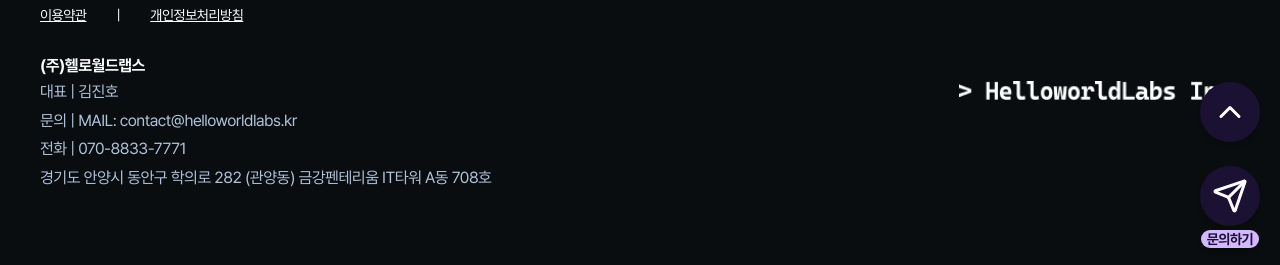
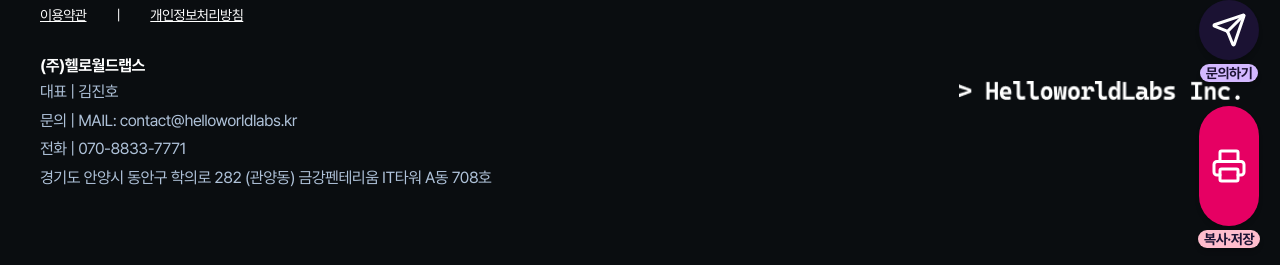
Before and after one commit to helloworldlabs-projects/AX-Compass, a Next.js app: page /institution in a window 1280 px wide. Shown: the part 532-797 px from the top of the page. Built offline with nearby package versions, Linux system fonts and the light colour scheme; no server answers; sample sign-in values are in the browser's storage.

Commit message:
fix: 인쇄 품질 개선 — 레이아웃 불일치·이미지 누락·불필요 요소 노출 수정

```diff
--- a/app/globals.css
+++ b/app/globals.css
@@ -446,7 +446,7 @@
 
 @media print {
   @page {
-    margin: 15mm;
+    margin: 5mm;
   }
 
   * {
@@ -476,13 +476,13 @@
     padding-left: 8px !important;
     padding-right: 8px !important;
     overflow: hidden !important;
-    break-inside: avoid;
+    break-inside: auto !important;
   }
 
   /* Prevent recharts from being sliced at page boundaries */
   .recharts-wrapper,
   .recharts-responsive-container {
-    break-inside: avoid;
+    break-inside: auto !important;
   }
 
   /* Prevent arbitrary content blocks from being cut */
@@ -493,7 +493,7 @@
 
   /* CurriculumTreeChart: 이미지로 렌더링되므로 페이지 경계에서 잘리지 않음 */
   .curriculum-tree-container {
-    break-inside: avoid;
-    page-break-inside: avoid;
+    break-inside: auto !important;
+    page-break-inside: auto !important;
   }
 }
--- a/app/institution/_components/InstitutionNoticeBanners.tsx
+++ b/app/institution/_components/InstitutionNoticeBanners.tsx
@@ -67,6 +67,7 @@
             <Image
               src="/images/logo/img_logo_helloworldlabs.png"
               alt=""
+              priority
               width={300}
               height={30}
               className="h-[30px] w-[300px] object-contain"
--- a/app/institution/page.tsx
+++ b/app/institution/page.tsx
@@ -55,6 +55,7 @@
   return (
     <Container>
       <Link
+        data-print-hidden
         href="https://helloworldlabs-1.gitbook.io/helloworldlabs-manual/IEjzBMwL1CRDQtU4u05j/ax-compass"
         target="_blank"
         rel="noopener noreferrer"
@@ -64,7 +65,10 @@
       </Link>
       <InstitutionHeaderSection stats={stats} />
       {fullStats && fullStats.departments.length > 1 && (
-        <div className="bg-special-dark-blue-0 flex w-full max-w-[700px] flex-col gap-6 rounded-[20px] border border-gray-100 p-6">
+        <div
+          data-print-hidden
+          className="bg-special-dark-blue-0 flex w-full max-w-[700px] flex-col gap-6 rounded-[20px] border border-gray-100 p-6"
+        >
           <div className="txt-b-bold flex gap-1">
             <div>※ </div>
             <div>
--- a/app/result/components/ResultContainer.tsx
+++ b/app/result/components/ResultContainer.tsx
@@ -367,7 +367,7 @@
                   </div>
                 </div>
               </div>
-              <div className="print-no-break w-full max-w-[1000px]">
+              <div className="w-full max-w-[1000px]">
                 <CurriculumTreeChart
                   roadmapType="overall"
                   activeNodes={step.curriculumTree.nodes}
--- a/components/layout/Floating.tsx
+++ b/components/layout/Floating.tsx
@@ -1,6 +1,6 @@
 'use client';
 
-import { ChevronUp, Send, SquarePen } from 'lucide-react';
+import { ChevronUp, Printer, Send, SquarePen } from 'lucide-react';
 import { InquiryModal } from '../modals/InquiryModal';
 import { useState } from 'react';
 import Link from 'next/link';
@@ -46,21 +46,21 @@
   );
 }
 
-// function PrintAndDownloadButton() {
-//   return (
-//     <button
-//       className="group flex cursor-pointer flex-col items-center gap-1"
-//       onClick={() => window.print()}
-//     >
-//       <div className="bg-special-pink-600 group-hover:bg-special-pink-400 flex h-[120px] w-[50px] items-center justify-center rounded-[30px] shadow transition-colors duration-200 lg:w-[60px]">
-//         <Printer className="size-8 text-white lg:size-9" />
-//       </div>
-//       <p className="txt-c1-bold bg-special-pink-200 rounded-[15px] px-1 text-purple-900 shadow lg:px-1.5">
-//         복사·저장
-//       </p>
-//     </button>
-//   );
-// }
+function PrintAndDownloadButton() {
+  return (
+    <button
+      className="group flex cursor-pointer flex-col items-center gap-1"
+      onClick={() => window.print()}
+    >
+      <div className="bg-special-pink-600 group-hover:bg-special-pink-400 flex h-[120px] w-[50px] items-center justify-center rounded-[30px] shadow transition-colors duration-200 lg:w-[60px]">
+        <Printer className="size-8 text-white lg:size-9" />
+      </div>
+      <p className="txt-c1-bold bg-special-pink-200 rounded-[15px] px-1 text-purple-900 shadow lg:px-1.5">
+        복사·저장
+      </p>
+    </button>
+  );
+}
 
 const EXACT_PAGES = ['/', '/assessment', '/about', '/institution'];
 
@@ -85,7 +85,7 @@
         )}
         {showScrollAndInquiry && <InquiryButton handleClick={() => setOpen(true)} />}
         {showExamStart && <ExamStartButton />}
-        {/* {showPrintAndDownload && <PrintAndDownloadButton />} */}
+        {showPrintAndDownload && <PrintAndDownloadButton />}
       </div>
       <InquiryModal open={open} onClose={() => setOpen(false)} />
     </>
--- a/components/shared/CurriculumTreeChart.tsx
+++ b/components/shared/CurriculumTreeChart.tsx
@@ -504,6 +504,7 @@
           <div
             className="bg-special-orange-0 flex w-full items-center justify-center"
             style={{ aspectRatio: '1600 / 1000' }}
+            data-print-hidden
           >
             <div className="flex flex-col items-center gap-3 text-gray-400">
               <div className="h-10 w-10 animate-spin rounded-full border-4 border-gray-200 border-t-gray-400" />
--- a/components/ui/ProfileResultCard.tsx
+++ b/components/ui/ProfileResultCard.tsx
@@ -143,6 +143,7 @@
         height={400}
         className="h-full w-full object-contain"
         alt=""
+        priority
       />
     </div>
   );
```
